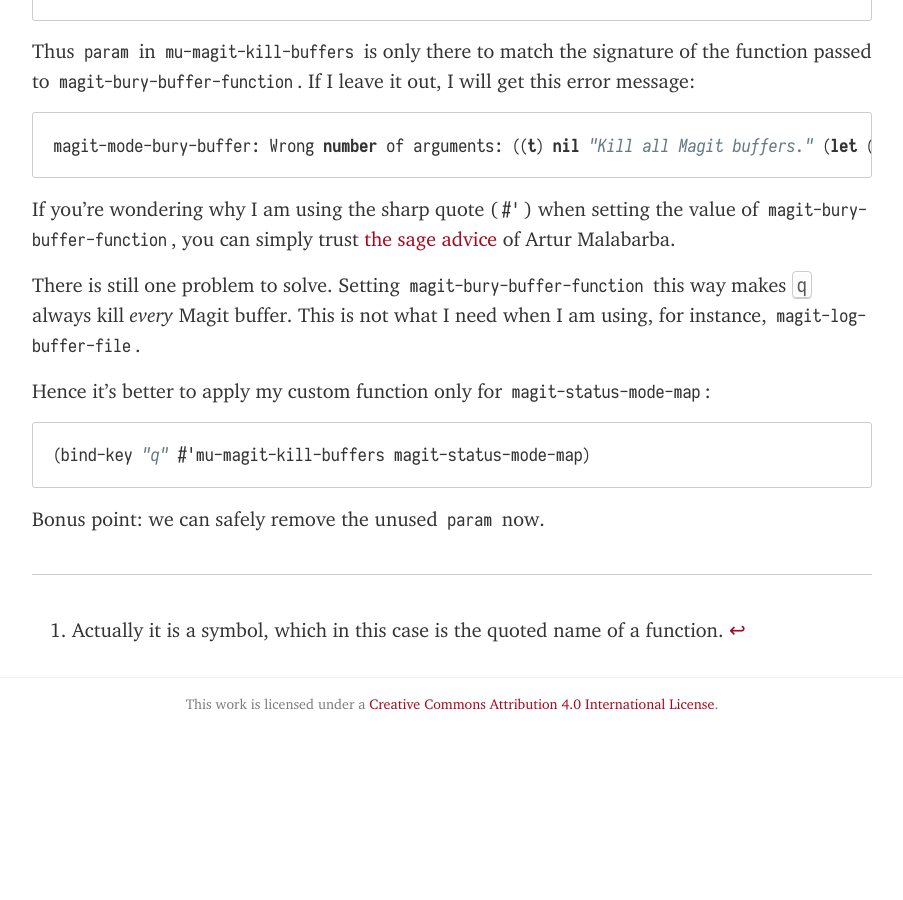
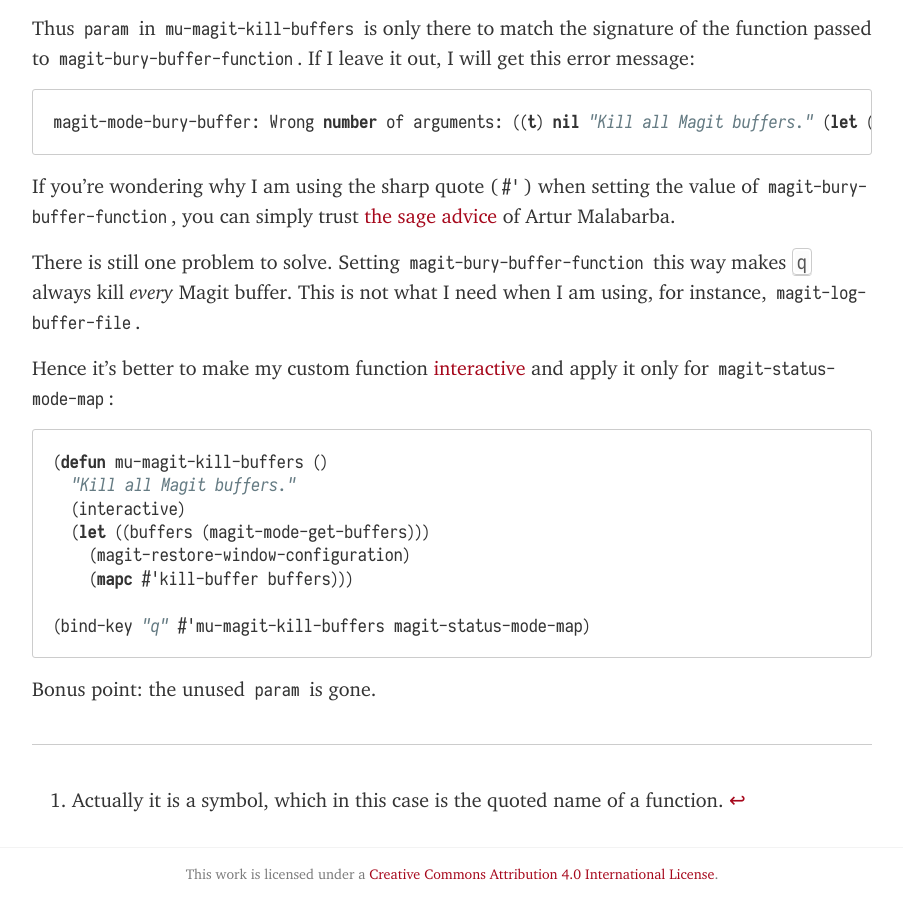
Before and after one commit to manuel-uberti/manuel-uberti.github.io, a Jekyll site: the page built from _posts/2018-02-17-magit-bury-buffer.md, in a window 1280 px wide and 900 px high, scrolled down 1691 px. Shown: the whole window, without its empty margins (188-1091 px from the left). Built offline with Jekyll 4.4.1, drawn with Linux system fonts in a browser that asks for light colours; before the commit the page ends 2420 px from its top, so only the background shows below that.

Commit message:
Add new version of custom function

````diff
--- a/_posts/2018-02-17-magit-bury-buffer.md
+++ b/_posts/2018-02-17-magit-bury-buffer.md
@@ -93,13 +92,22 @@ There is still one problem to solve. Setting `magit-bury-buffer-function` this
 way makes <kbd>q</kbd> always kill *every* Magit buffer. This is not what I need
 when I am using, for instance, `magit-log-buffer-file`.
 
-Hence it’s better to apply my custom function only for `magit-status-mode-map`:
+Hence it’s better to make my custom function
+[interactive](https://www.gnu.org/software/emacs/manual/html_node/elisp/Using-Interactive.html)
+and apply it only for `magit-status-mode-map`:
 
 ``` emacs-lisp
+(defun mu-magit-kill-buffers ()
+  "Kill all Magit buffers."
+  (interactive)
+  (let ((buffers (magit-mode-get-buffers)))
+    (magit-restore-window-configuration)
+    (mapc #'kill-buffer buffers)))
+
 (bind-key "q" #'mu-magit-kill-buffers magit-status-mode-map)
 ```
 
-Bonus point: we can safely remove the unused `param` now.
+Bonus point: the unused `param` is gone.
 
 <hr/>
 
````
Also changed, not shown: other parts of _posts/2018-02-17-magit-bury-buffer.md (+0 -1 lines).
